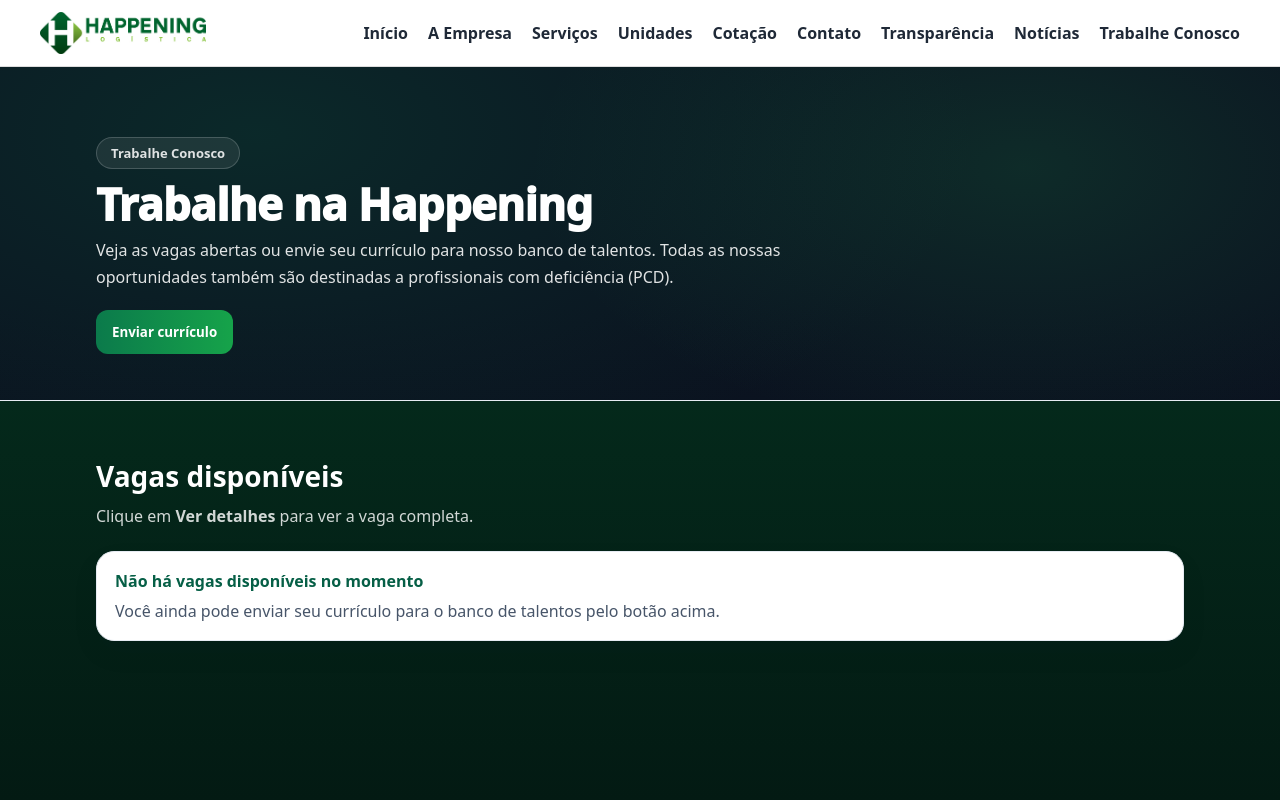
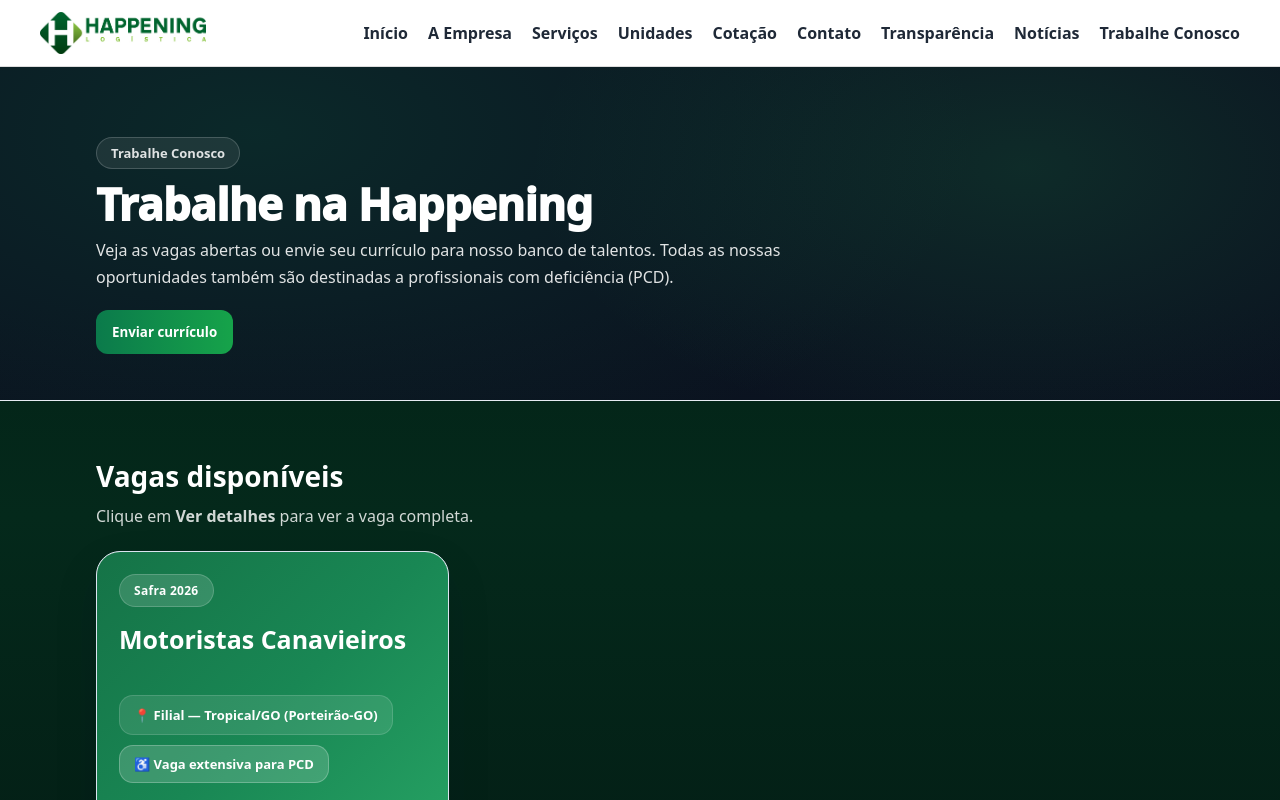
Before and after one commit to happeningti/site-happening, a Next.js app: page /trabalhe-conosco in a window 1280 px wide. Shown: the top 800 px of the page. Built offline with nearby package versions, Linux system fonts and the light colour scheme.

Commit message:
Destaca vaga extensiva para PCD

```diff
--- a/app/trabalhe-conosco/page.tsx
+++ b/app/trabalhe-conosco/page.tsx
@@ -124,8 +124,8 @@
       "Transporte próprio",
     ],
     safra: "Safra 2026",
-    pcd: false,
-    ativa: false,
+    pcd: true,
+    ativa: true,
   },
 
   // ===== VAGAS RESERVA / FUTURAS =====
@@ -492,6 +492,26 @@
                     >
                       📍 {v.local}
                     </div>
+
+                    {v.pcd ? (
+                      <div
+                        style={{
+                          marginTop: 10,
+                          display: "flex",
+                          alignItems: "center",
+                          gap: 8,
+                          width: "fit-content",
+                          padding: "9px 14px",
+                          borderRadius: 14,
+                          background: "rgba(255,255,255,0.16)",
+                          border: "1px solid rgba(255,255,255,0.24)",
+                          fontSize: 13,
+                          fontWeight: 800,
+                        }}
+                      >
+                        ♿ Vaga extensiva para PCD
+                      </div>
+                    ) : null}
                   </div>
 
                   <div
@@ -659,6 +679,26 @@
                   >
                     📍 {vagaDetalhe.local}
                   </div>
+
+                  {vagaDetalhe.pcd ? (
+                    <div
+                      style={{
+                        marginTop: 10,
+                        display: "flex",
+                        alignItems: "center",
+                        gap: 8,
+                        width: "fit-content",
+                        padding: "10px 14px",
+                        borderRadius: 14,
+                        background: "rgba(255,255,255,0.16)",
+                        border: "1px solid rgba(255,255,255,0.24)",
+                        fontSize: 14,
+                        fontWeight: 800,
+                      }}
+                    >
+                      ♿ Vaga extensiva para profissionais com deficiência (PCD)
+                    </div>
+                  ) : null}
                 </div>
 
                 <button
```
